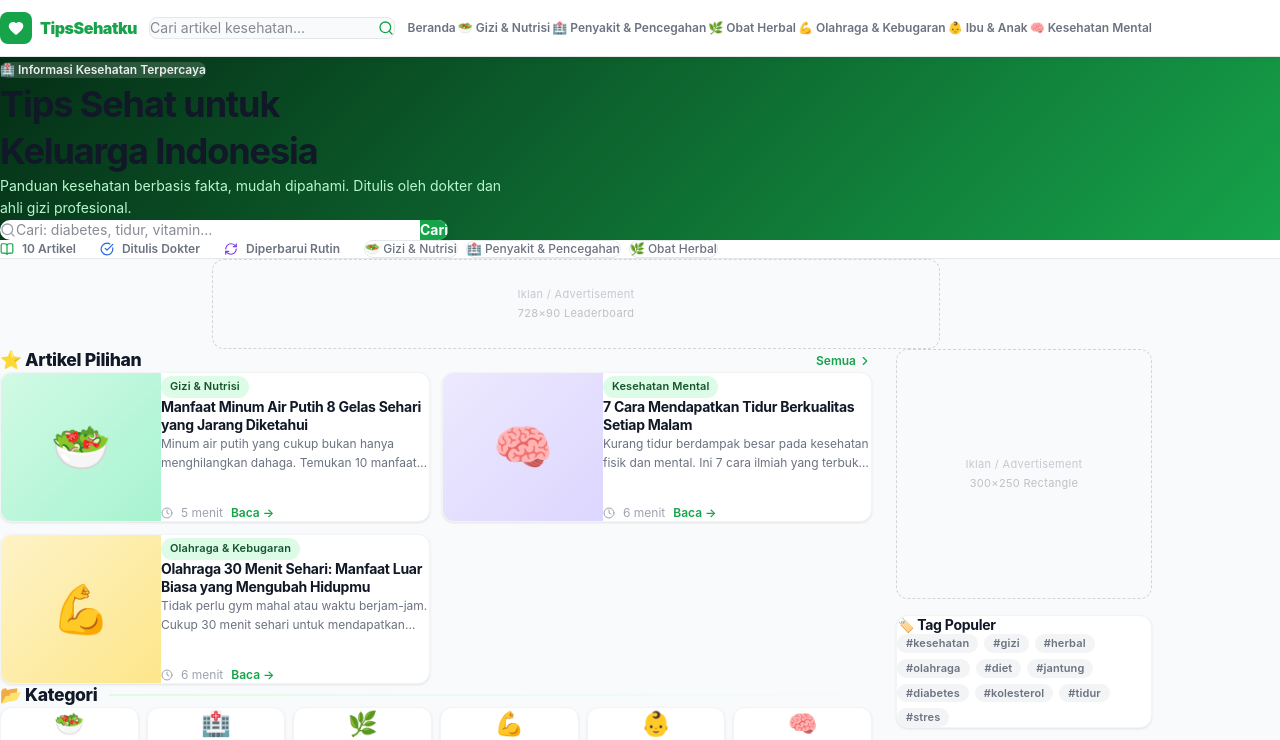
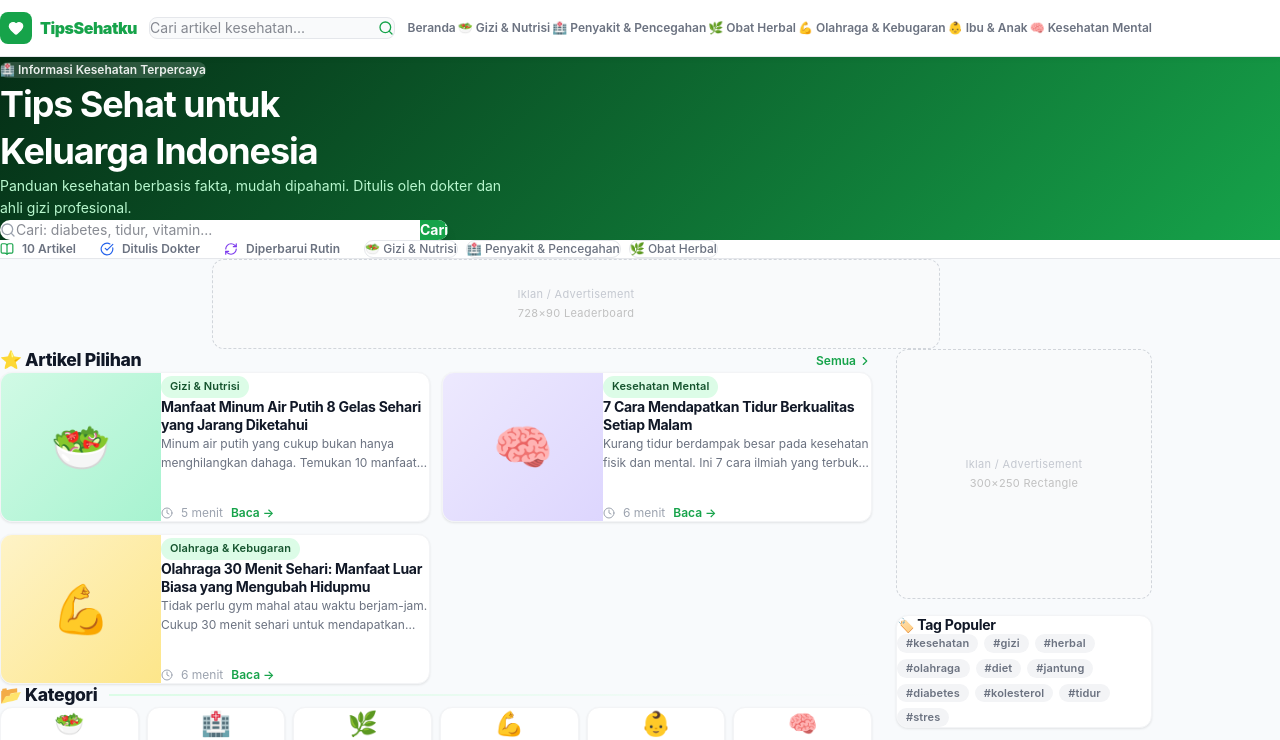
Before and after one commit to fatchulwahab313-cell/tipssehatku, a Next.js app: page / in a window 1280 px wide. Shown: the top 740 px of the page. Built offline with nearby package versions, Linux system fonts and the light colour scheme.

Commit message:
Fix hero title color override

```diff
--- a/app/globals.css
+++ b/app/globals.css
@@ -42,7 +42,7 @@ body {
 ::-webkit-scrollbar-thumb { background: #d1d5db; border-radius: 10px; }
 ::-webkit-scrollbar-thumb:hover { background: var(--green-primary); }
 
-h1,h2,h3,h4 { font-weight: 700; line-height: 1.3; color: var(--text-primary); letter-spacing: -0.02em; }
+h1,h2,h3,h4 { font-weight: 700; line-height: 1.3; letter-spacing: -0.02em; }
 
 /* ── Card ── */
 .card {
--- a/app/page.tsx
+++ b/app/page.tsx
@@ -18,7 +18,7 @@ export default function HomePage() {
               style={{ background: "rgba(255,255,255,0.15)", color: "rgba(255,255,255,0.9)" }}>
               🏥 Informasi Kesehatan Terpercaya
             </div>
-            <h1 className="text-3xl md:text-4xl font-black text-white mb-3 leading-tight" style={{ letterSpacing: "-0.03em" }}>
+            <h1 className="text-3xl md:text-4xl font-black mb-3 leading-tight" style={{ color: "white", letterSpacing: "-0.03em" }}>
               Tips Sehat untuk<br />Keluarga Indonesia
             </h1>
             <p className="text-green-200 text-sm mb-6 leading-relaxed max-w-lg">
```
